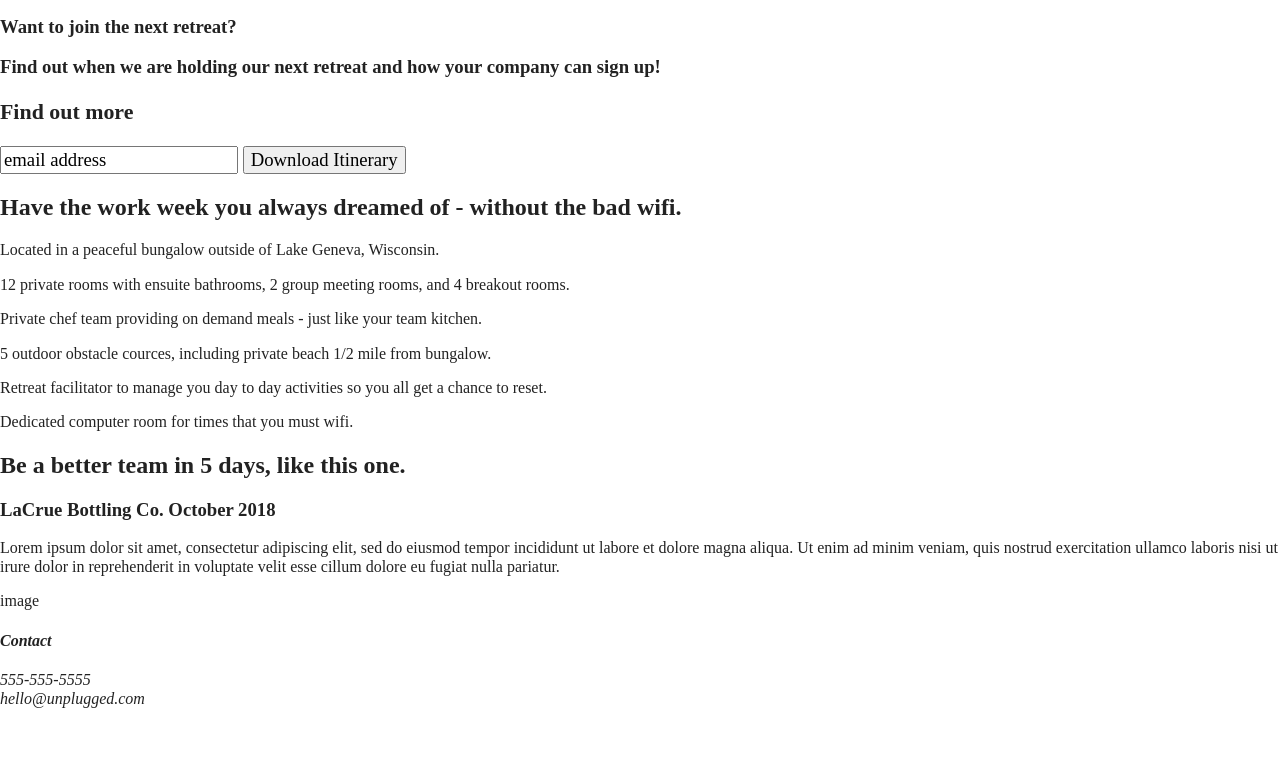
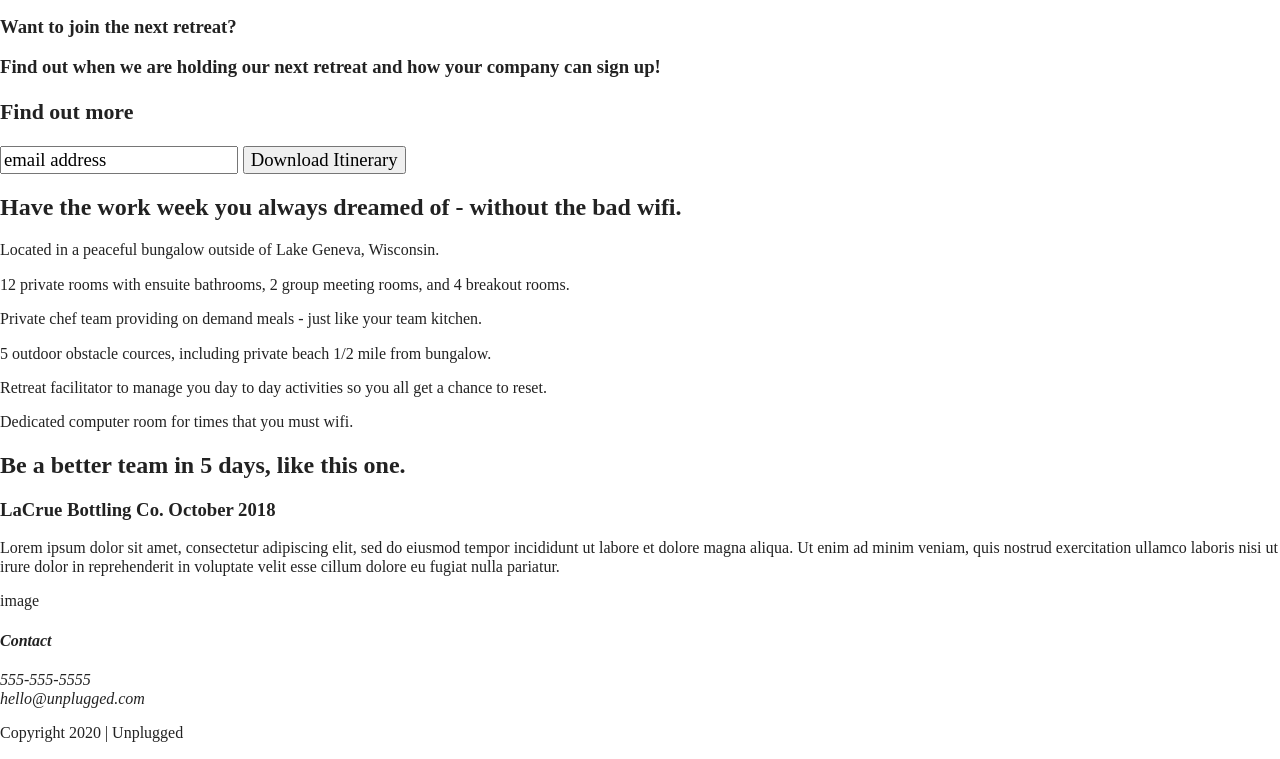
Before and after one commit to V-codes/unplugged, a website built with Parcel: page index.html in a window 1280 px wide. Shown: the part 455-1214 px from the top of the page. Before the commit the page ends 1179 px from the top, so only its background shows below. Built offline with nearby package versions, Linux system fonts and the light colour scheme.

```diff
--- a/index.html
+++ b/index.html
@@ -106,6 +106,7 @@
             <article>
               image
             </article>
+          </div>
       </section>
 
     </main>
@@ -130,6 +131,7 @@
     </div> <!--footer content-wrapper ends-->
 
     <div class="copyright">
+      <p>Copyright 2020 | Unplugged</p>
     </div>
 
     </footer>
```
